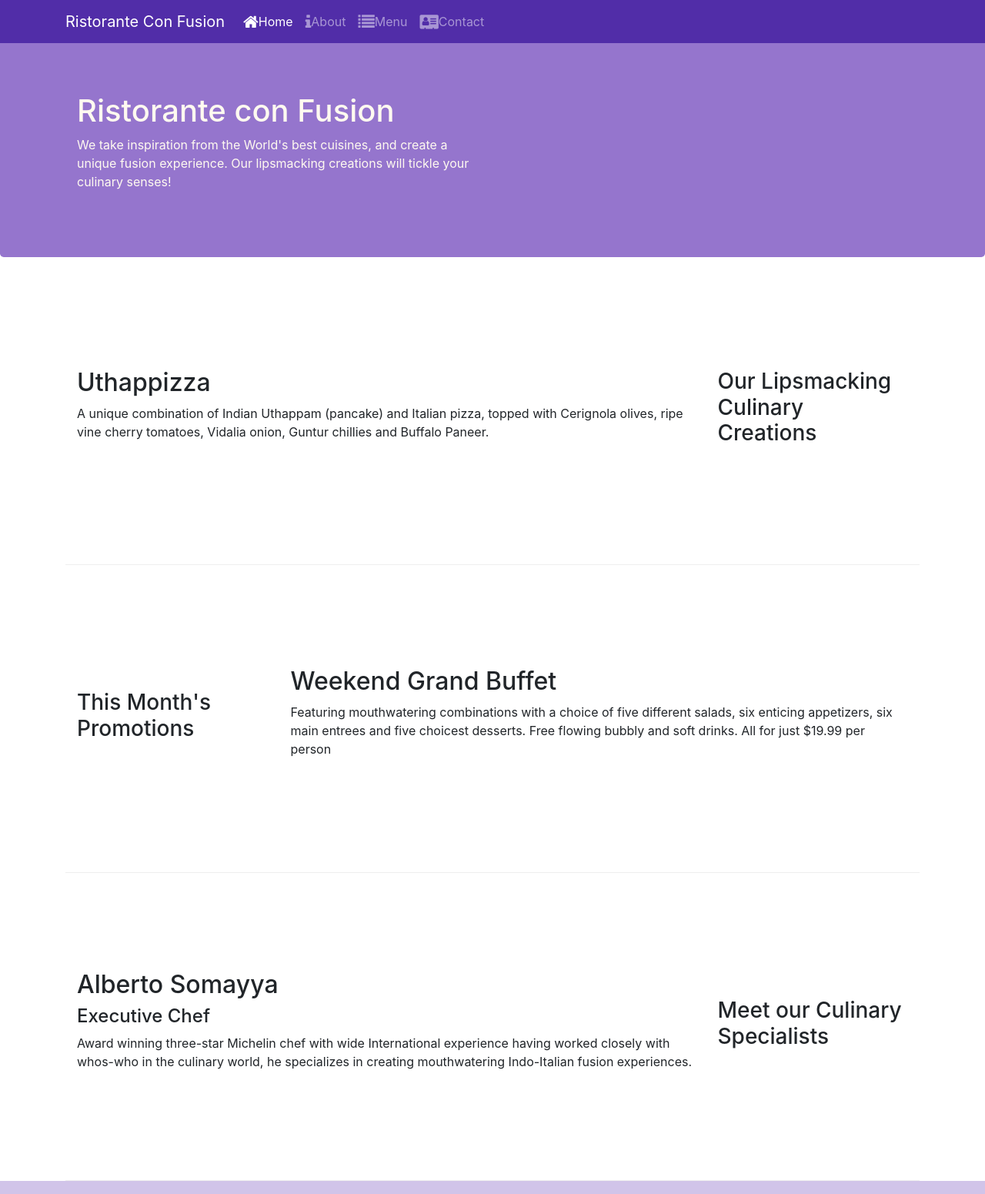
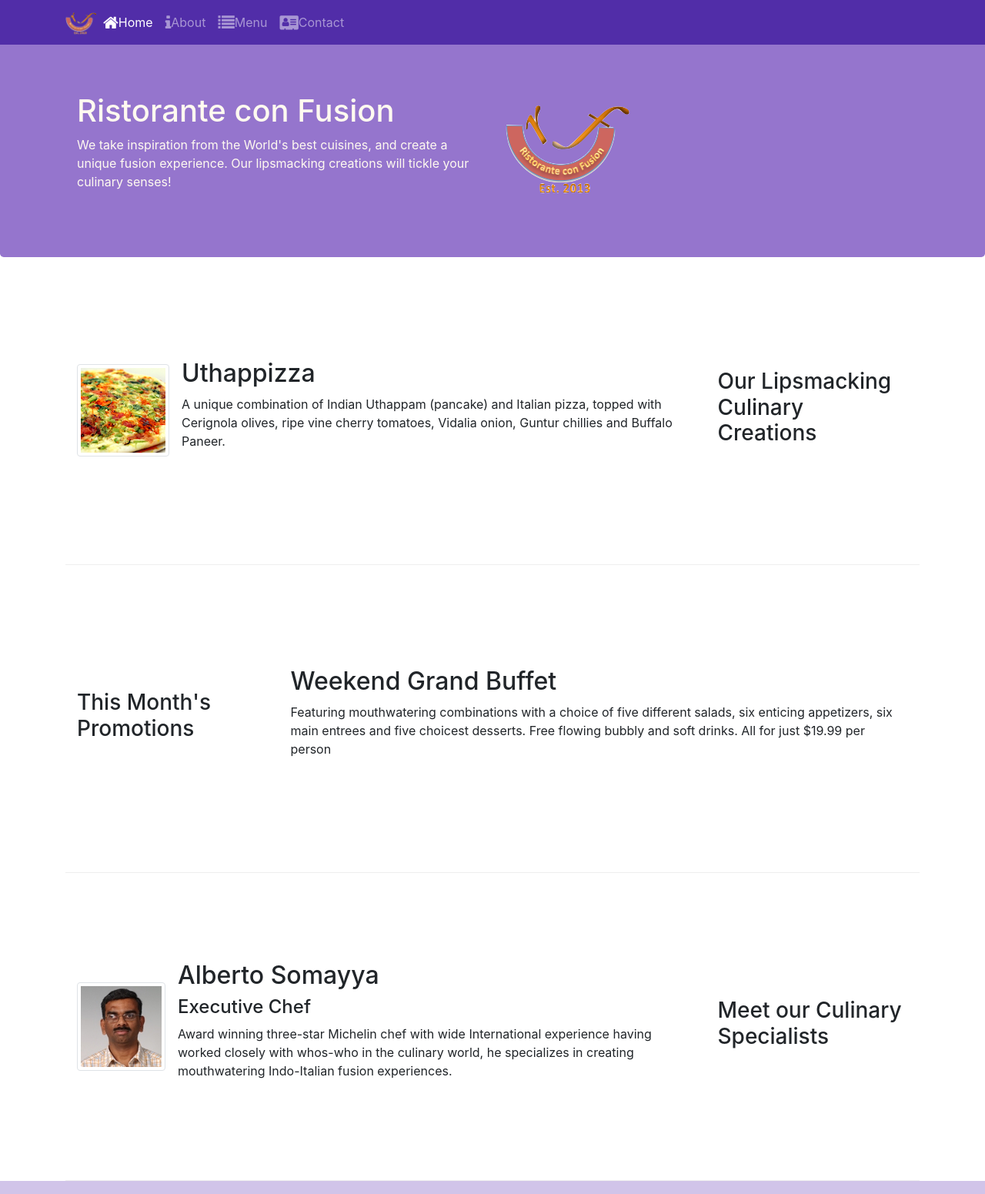
Before and after one commit to Priyanka-BN11/bootstrap, a website: page index.html in a window 1280 px wide. Shown: the top 1551 px of the page at 77% size. Drawn offline with nearby package versions, Linux system fonts and the light colour scheme.

Commit message:
Images and Media

```diff
--- a/index.html
+++ b/index.html
@@ -25,20 +25,22 @@
                     <h1>Ristorante con Fusion</h1>
                     <p>We take inspiration from the World's best cuisines, and create a unique fusion experience. Our lipsmacking creations will tickle your culinary senses!</p>
                 </div>
-                <div class="col-12 col-sm">  </div>
+                <div class="col-12 col-sm align-self-center">
+                    <img src="img/logo.png" class="img-fluid">
+                </div>
             </div>
         </div>
     </header>
     <nav class="navbar navbar-dark navbar-expand-sm fixed-top">
         <div class="container">
-           <a class="navbar-brand" href="#">Ristorante Con Fusion</a>
+            <a class="navbar-brand mr-auto" href="#"><img src="img/logo.png" height="30" width="41"></a>
            <div class="collapse navbar-collapse" id="Navbar">
 
                 <ul class="navbar-nav mr-auto">
                     <li class="nav-item active"><a class="nav-link" href="#"><span class="fa fa-home fa-lg"></span>Home</a></li>
                     <li class="nav-item"><a class="nav-link" href="./aboutus.html"> <span class="fa fa-info fa-lg"></span>About</a></li>
                     <li class="nav-item"><a class="nav-link" href="#"> <span class="fa fa-list fa-lg"></span>Menu</a></li>
-                    <li class="nav-item"><a class="nav-link" href="#"><span class="fa fa-address-card fa-lg"></span>Contact</a></li>
+                    <li class="nav-item"><a class="nav-link" href="./contactus.html"><span class="fa fa-address-card fa-lg"></span>Contact</a></li>
                 </ul>
 
         </div>
@@ -57,8 +59,17 @@
                 <h3>Our Lipsmacking Culinary Creations</h3>
             </div>
             <div class="col col-sm col-md">
-                <h2>Uthappizza</h2>
-                <p>A unique combination of Indian Uthappam (pancake) and Italian pizza, topped with Cerignola olives, ripe vine cherry tomatoes, Vidalia onion, Guntur chillies and Buffalo Paneer.</p>
+                <div class="media">
+                    <img class="d-flex mr-3 img-thumbnail align-self-center"
+                            src="img/uthappizza.png" alt="Uthappizza">
+                    <div class="media-body">
+                        <h2 class="mt-0">Uthappizza</h2>
+                        <p class="d-none d-sm-block">A unique combination of Indian Uthappam (pancake) and
+                            Italian pizza, topped with Cerignola olives, ripe vine
+                            cherry tomatoes, Vidalia onion, Guntur chillies and
+                            Buffalo Paneer.</p>
+                    </div>
+                </div>
             </div>
         </div>
 
@@ -78,9 +89,20 @@
                 <h3>Meet our Culinary Specialists</h3>
             </div>
             <div class="col col-sm order-sm-first col-md">
-                <h2>Alberto Somayya</h2>
-                <h4>Executive Chef</h4>
-                <p>Award winning three-star Michelin chef with wide International experience having worked closely with whos-who in the culinary world, he specializes in creating mouthwatering Indo-Italian fusion experiences. </p>
+                <div class="media">
+                    <img class="d-flex mr-3 img-thumbnail align-self-center"
+                            src="img/alberto.png" alt="Alberto Somayya">
+                    <div class="media-body">
+                        <h2 class="mt-0">Alberto Somayya</h2>
+                        <h4>Executive Chef</h4>
+                        <p class="d-none d-sm-block">Award winning three-star Michelin chef with wide
+                            International experience having worked closely with
+                            whos-who in the culinary world, he specializes in
+                            creating mouthwatering Indo-Italian fusion experiences.
+                            </p>
+                    </div>
+                </div>
+
             </div>
         </div>
     </div>
```
Also changed, not shown: aboutus.html (+3 -2 lines), contactus.html (+1 -1 lines), img/alberto.png (added), img/buffet.png (added), img/logo.png (added), img/uthappizza.png (added), 1 other file.
